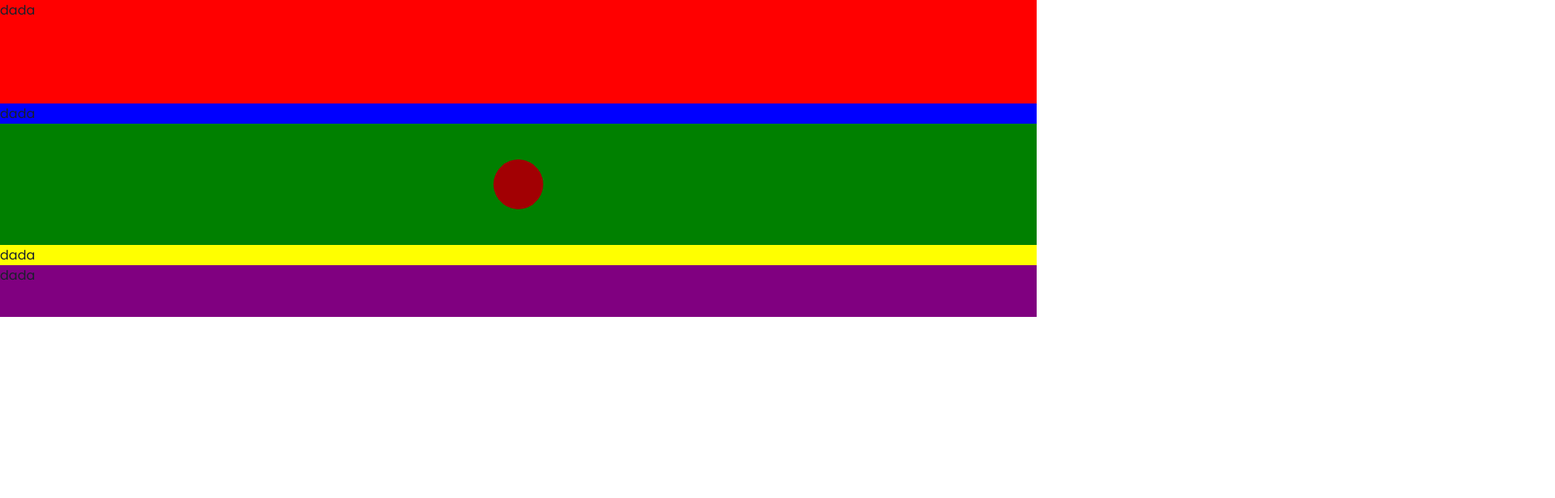
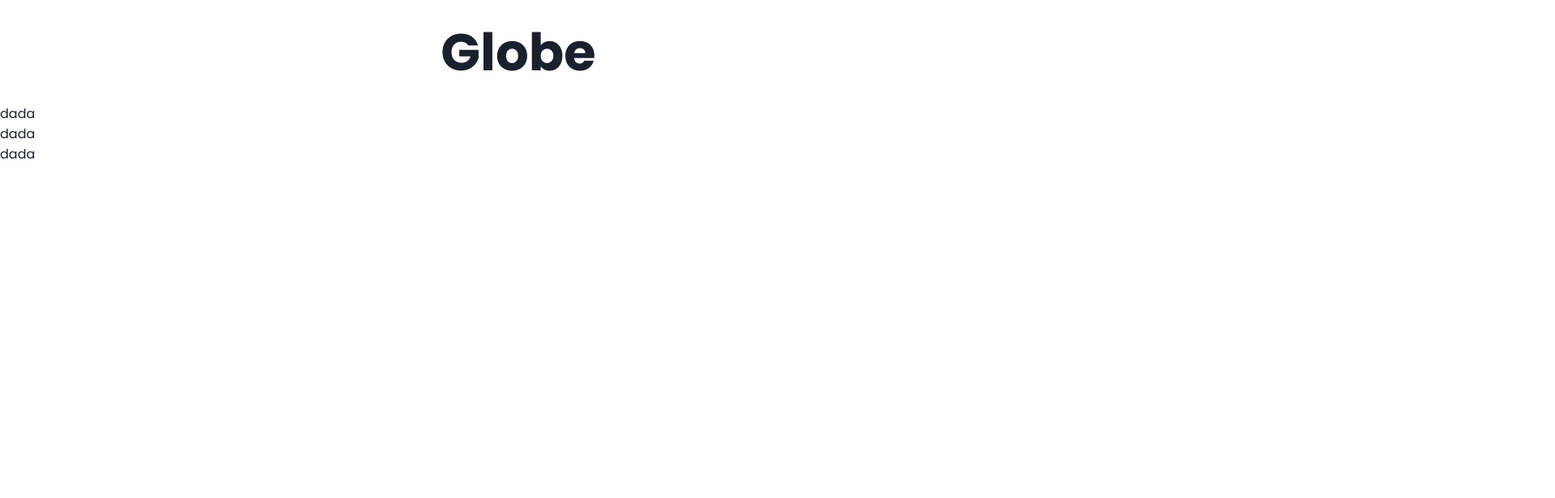
Before and after one commit to tBaronDar/ergasies-web-dev, a React (Vite) app: page /ex-05 in a window 1280 px wide. Shown: the top 616 px of the page at 81% size, 1920 px wide, since content can reach past the window. Built offline with nearby package versions, Linux system fonts and the light colour scheme.

Commit message:
added globe as a backround

```diff
--- a/src/pages/exercise-5/ex-05.jsx
+++ b/src/pages/exercise-5/ex-05.jsx
@@ -1,20 +1,41 @@
-import { Canvas } from '@react-three/fiber';
+import { Canvas, useFrame } from '@react-three/fiber';
+import { useRef } from 'react';
 import styles from './ex-05.module.css';
+
+function Globe() {
+  const group = useRef();
+  useFrame((state, delta) => {
+    group.current.rotation.y += delta * 0.5;
+  });
+  return (
+    <group position={[0, 1, -3]} ref={group}>
+      <mesh scale={1.001}>
+        <icosahedronGeometry args={[1.5, 2, 2]} />
+        <meshBasicMaterial color='white' wireframe />
+      </mesh>
+      <mesh>
+        <icosahedronGeometry args={[1.5, 2, 2]} />
+        <meshStandardMaterial color='white' flatShading />
+      </mesh>
+    </group>
+  );
+}
+
 function Ex05Page() {
   return (
     <div className={styles.container}>
-      <header className={styles.header}>dada</header>
+      <div className={styles.canvasContainer}>
+        <Canvas camera={{ position: [0, 1, 100], near: 0.1, far: 200, fov: 75 }}>
+          <hemisphereLight color='#0099ff' groundColor='#aa5500' intensity={0.75} position={[0, 4, 2]} />
+          <Globe />
+        </Canvas>
+      </div>
+      <header className={styles.header}>
+        <h1>Globe</h1>
+      </header>
       <div className={styles.mainContainer}>
         <nav className={styles.nav}>dada</nav>
-        <section className={styles.section}>
-          <Canvas>
-            <hemisphereLight color='white' />
-            <mesh>
-              <sphereGeometry args={[1.5, 24, 24]} />
-              <meshStandardMaterial color='red' />
-            </mesh>
-          </Canvas>
-        </section>
+        <section className={styles.section}></section>
         <aside className={styles.aside}>dada</aside>
       </div>
       <footer className={styles.footer}>dada</footer>
--- a/src/pages/exercise-5/ex-05.module.css
+++ b/src/pages/exercise-5/ex-05.module.css
@@ -3,12 +3,31 @@
   height: 100vh;
   width: 100vw;
   flex-direction: column;
+  position: relative;
+}
+
+.canvasContainer {
+  position: absolute;
+  top: 0;
+  left: 0;
+  width: 1920px;
+  height: 1920px;
+  z-index: 0;
 }
 
 .header {
-  background-color: red;
+  background-color: transparent;
+  /* background-color: red; */
   width: 100%;
   height: 10vw;
+  position: relative;
+  z-index: 1;
+  display: flex;
+  align-items: center;
+  justify-content: center;
+  font-size: 2rem;
+  font-weight: 600;
+  color: 'magenta';
 }
 
 .main-container {
@@ -16,25 +35,34 @@
   flex-direction: row;
   width: 100%;
   height: 100%;
+  position: relative;
+  z-index: 1;
 }
 
 .nav {
   flex-basis: 20%;
-  background-color: blue;
+  /* background-color: blue; */
+  background-color: transparent;
 }
 
 .section {
   flex-basis: 60%;
-  background-color: green;
+  /* background-color: green; */
+  background-color: transparent;
 }
 
 .aside {
   flex-basis: 20%;
-  background-color: yellow;
+  /* background-color: yellow; */
+  background-color: transparent;
 }
 
 .footer {
-  background-color: purple;
+  /* background-color: purple; */
+  background-color: transparent;
+
   width: 100%;
   height: 5vw;
+  position: relative;
+  z-index: 1;
 }
```
